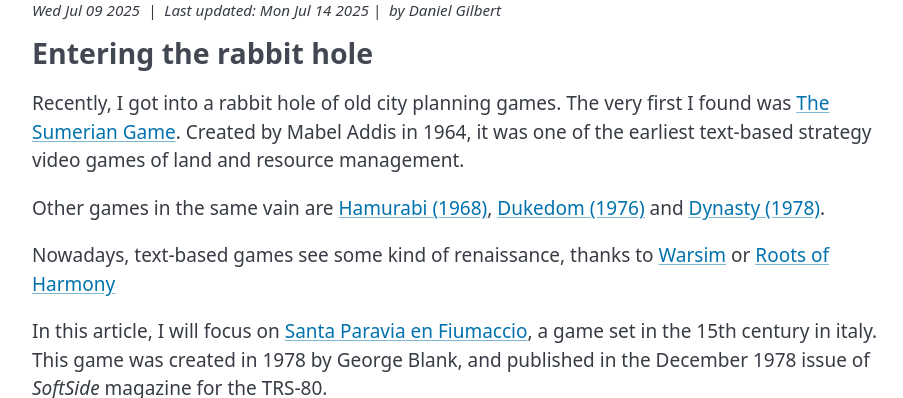
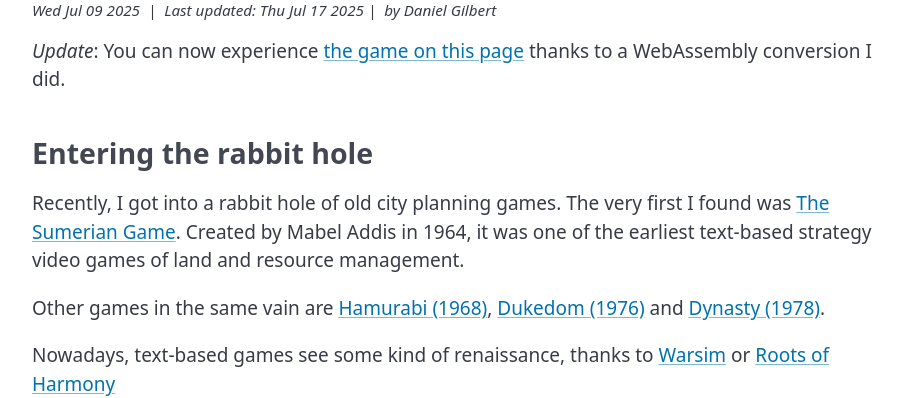
Before and after one commit to DanielGilbert/g5t.de, a website with bundled scripts: page public/articles/20250709-santa-paravia/index.html in a window 1280 px wide. Shown: the part 702-1100 px from the top of the page, without its empty margins (183-1086 px from the left). Built offline with nearby package versions, Linux system fonts and the light colour scheme; a small style sheet from the web is missing.

Commit message:
Updates articles

```diff
--- a/public/articles/20250709-santa-paravia/index.html
+++ b/public/articles/20250709-santa-paravia/index.html
@@ -23,7 +23,8 @@
     </header>
     <main>
         <h2>Santa Paravia en Fiumaccio in C#</h2>
-        <x-article-metalines published="2025-07-09" updated="2025-07-14" author="Daniel Gilbert"></x-article-metalines>
+        <x-article-metalines published="2025-07-09" updated="2025-07-17" author="Daniel Gilbert"></x-article-metalines>
+        <p><em>Update</em>: You can now experience <a href="../../games/santa-paravia-web/">the game on this page</a> thanks to a WebAssembly conversion I did.</p>
         <h3>Entering the rabbit hole</h3>
         <p>Recently, I got into a rabbit hole of old city planning games. The very first I found was <a href="https://en.wikipedia.org/wiki/The_Sumerian_Game">The Sumerian Game</a>. Created by Mabel Addis in 1964, it was one of the earliest text-based strategy video games of land and resource management.</p>
         <p>Other games in the same vain are <a href="https://en.wikipedia.org/wiki/Hamurabi_(video_game)">Hamurabi (1968)</a>, <a href="https://en.wikipedia.org/wiki/Dukedom_(video_game)">Dukedom (1976)</a> and <a href="https://en.wikipedia.org/wiki/Dynasty_(computer_game)">Dynasty (1978)</a>.</p>
--- a/public/games/santa-paravia-web/index.html
+++ b/public/games/santa-paravia-web/index.html
@@ -10,7 +10,7 @@
     <link rel="icon" href="./../../favicon.ico">
     <link rel="apple-touch-icon" href="apple-touch-icon.png">
     <link rel="stylesheet" href="./../index.css">
-    <link rel="canonical" href="https://g5t.de/tools/dgMiceMute/index.html" />
+    <link rel="canonical" href="https://g5t.de/games/santa-paravia-web/" />
 </head>
 <body class="container">
     <header>
@@ -27,7 +27,6 @@
     <main>
         <h2>Santa Paravia en Fiumaccio in WebAssembly</h2>
         <p>I recently converted <em>Santa Paravia en Fiumaccio</em> to C#. It is <a href="https://github.com/DanielGilbert/Paravia">available here</a> and there is <a href="./../../articles/20250709-santa-paravia/index.html">an article about my conversion here</a>. I decided to push it a bit further and let the game run in Blazor WebAssembly. I am using the idea behind <a href="https://github.com/mfe-/Blazor.Console">Blazor.Console</a>, but changed a few things so they would fit the need for my game.</p>
-        <p>If you only see a message that says <em>Sorry, there's nothing at this address.</em>, then you need to remove the <em>index.html</em> part from the url you are on and reload it.</p>
         <hr />
         <div id="app">Loading...</div>
     </main>
```
